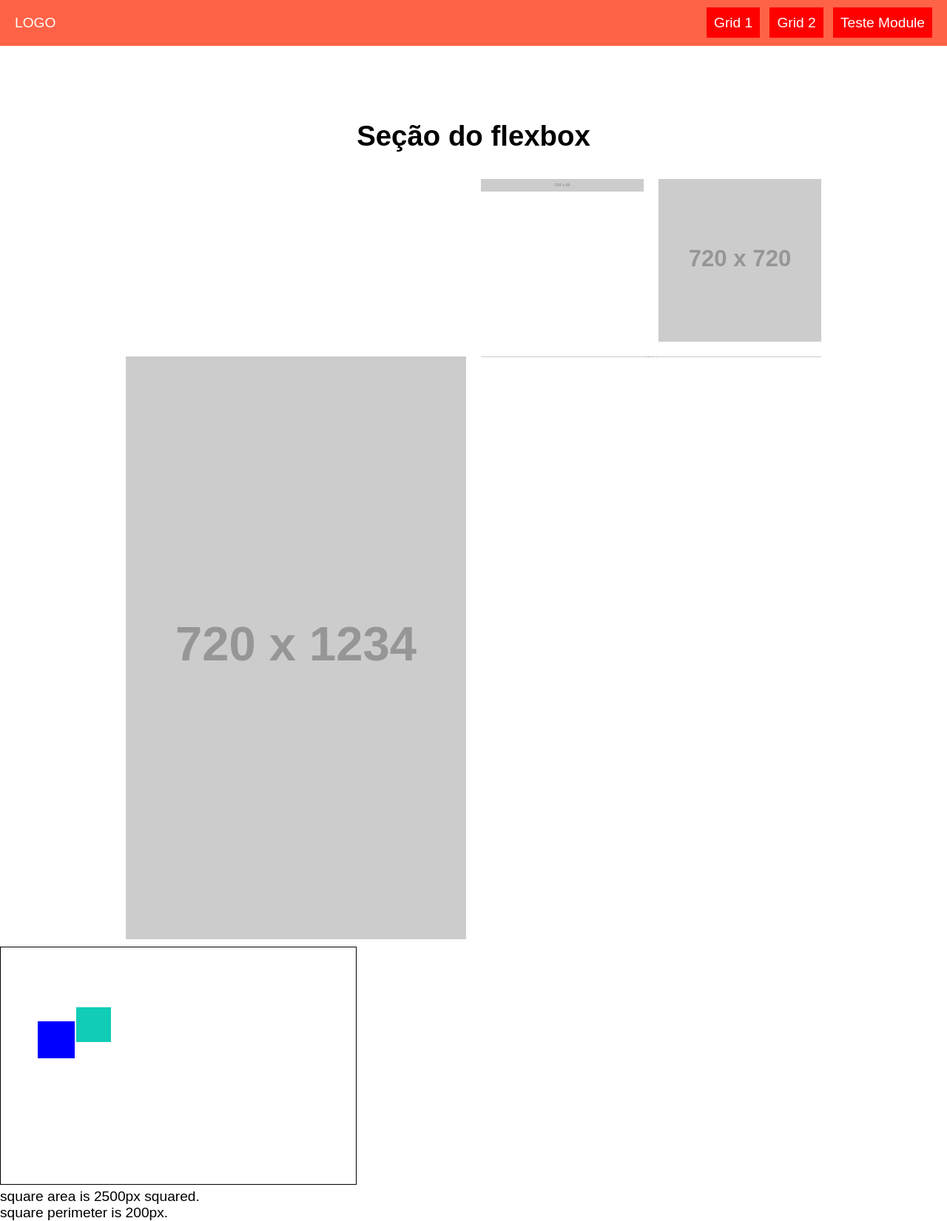
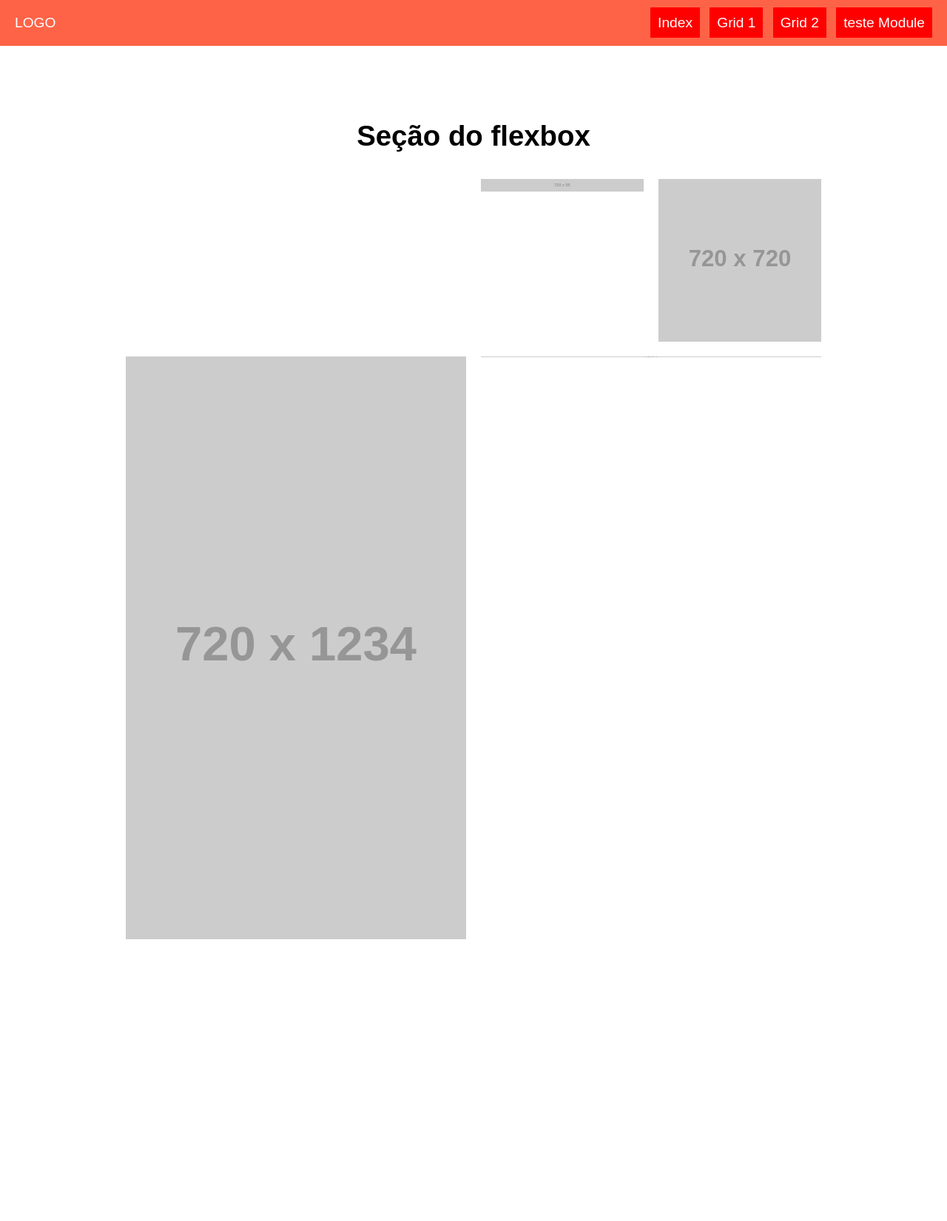
Before and after one commit to lmerlini/Estudando-CSS, a website with bundled scripts: page public/index.html in a window 1280 px wide. Shown: the whole page at 74% size. After the commit the page ends 1280 px from the top, so only its background shows below. Built offline with nearby package versions, Linux system fonts and the light colour scheme; placeholder pictures from the web are drawn by us.

Commit message:
Criei alguns módulos de JS conforme a documentaçao do Mozilla, ate aqui está tudo certo o estudo. O menu de navegação esta funcional, num arquivo a parte dentro da pasta JS nav.js.

```diff
--- a/css/style.css
+++ b/css/style.css
@@ -78,10 +78,6 @@ a {
 	text-align: center;
 }
 
-#app {
-	margin-bottom: 6.25rem !important;
-}
-
 .grid1>div {
 	align-items: center;
 }
@@ -152,7 +148,8 @@ a {
 		grid-template-columns: repeat(2, 1fr);
 		gap: 1.125rem;
 	}
-	.sidebar>div>img{
+
+	.sidebar>div>img {
 		max-height: 22rem;
 		margin: 0 auto;
 
--- /dev/null
+++ b/js/index.js
@@ -0,0 +1 @@
+import nav from './nav.js'
--- /dev/null
+++ b/js/nav.js
@@ -0,0 +1,17 @@
+import {
+	nav
+} from '../modules/nav.js'
+
+export default nav('#app', {
+	url: './index.html',
+	text: 'Index'
+}, {
+	url: './grid.html',
+	text: 'Grid 1'
+}, {
+	url: './grid2.html',
+	text: 'Grid 2'
+}, {
+	url: './testmodule.html',
+	text: 'teste Module'
+});
--- a/main.js
+++ b/js/square.js
@@ -10,11 +10,6 @@ import {
 } from './modules/square.js';
 import randomSquare from './modules/square.js';
 
-import {
-	nav
-} from './modules/nav.js'
-
-
 let myCanvas = create('myCanvas', document.body, 480, 320);
 let reportList = createReportList(myCanvas.id);
 
@@ -24,14 +19,3 @@ reportPerimeter(square1.length, reportList);
 
 // Use the default
 let square2 = randomSquare(myCanvas.ctx);
-
-
-nav('#app',
-{
-	url: './grid.html',
-	text: 'Grid 1'
-},
-{
-	url: './grid2.html',
-	text: 'Grid 2'
-});
--- a/modules/nav.js
+++ b/modules/nav.js
@@ -1,37 +1,29 @@
 function nav(target, ...name) {
 	const $ = document;
 
-	let menu;
-	let createList;
+	if (!target) {
+		throw new Error('Não foi recebido o parametro Target');
+	}
+
+	if ((!name.length) || (typeof name != 'object')) {
+		throw new Error('Segundo parametro não é um objeto');
+	}
+
 	try {
 		let element = $.querySelector(target)
+		name.forEach(function(e) {
+			let ul = $.querySelector('#ul');
+			let li = $.createElement('li')
+			let a = $.createElement('a')
 
+			a.setAttribute('href', e.url)
+			a.appendChild($.createTextNode(e.text))
 
-		name.forEach(function(e){
-			let link = $.createElement('a')
-			console.log(link)
-			let text = $.createTextNode(e.text)
-			let attr = $.createAttribute()
-
-			link.appendChild(text)
+			ul.appendChild(li)
+			li.appendChild(a)
 
 		})
 
-
-		window.onload = function() {
-			element.innerHTML = `
-		<header class="header">
-			<a href="/">LOGO</a>
-			<nav>
-				<ul class="menu">
-					<li><a href="./grid.html">Grid 1</a></li>
-					<li><a href="./grid2.html">Grid 2</a></li>
-					<li><a href="./testmodule.html">Teste Module</a></li>
-				</ul>
-			</nav>
-		</header>
-		`
-		}
 	} catch (e) {
 		//TODO..../
 	}
--- a/public/404.html
+++ b/public/404.html
@@ -1 +1,23 @@
-404
+<!DOCTYPE html>
+<html>
+	<head>
+		<meta charset="utf-8" />
+		<meta name="viewport" content="width=device-width, initial-scale=1">
+		<title></title>
+	</head>
+	<body>
+		<header class="header">
+			<a href="/">LOGO</a>
+			<nav>
+				<ul id="ul" class="menu">
+					<div id="app"></div>
+				</ul>
+			</nav>
+		</header>
+
+		<main>
+			<h1>404</h1>
+		</main>
+		<script type="module" src="../js/index.js"></script>
+	</body>
+</html>
--- a/public/index.html
+++ b/public/index.html
@@ -16,16 +16,11 @@
 		<header class="header">
 			<a href="/">LOGO</a>
 			<nav>
-				<ul class="menu">
-					<li><a href="./grid.html">Grid 1</a></li>
-					<li><a href="./grid2.html">Grid 2</a></li>
-					<li><a href="./testmodule.html">Teste Module</a></li>
+				<ul id="ul" class="menu">
+					<div id="app"></div>
 				</ul>
 			</nav>
 		</header>
-
-
-		<div id="app"></div>
 
 
 		<h1>Seção do flexbox</h1>
@@ -55,7 +50,7 @@
 			</div>
 		</section>
 
-		<script type="module" src="../main.js"></script>
+		<script type="module" src="../js/index.js"></script>
 
 	</body>
 </html>
```
Also changed, not shown: public/grid.html (+9 -19 lines), public/grid2.html (+12 -3 lines), public/testmodule.html (+1 -1 lines).
